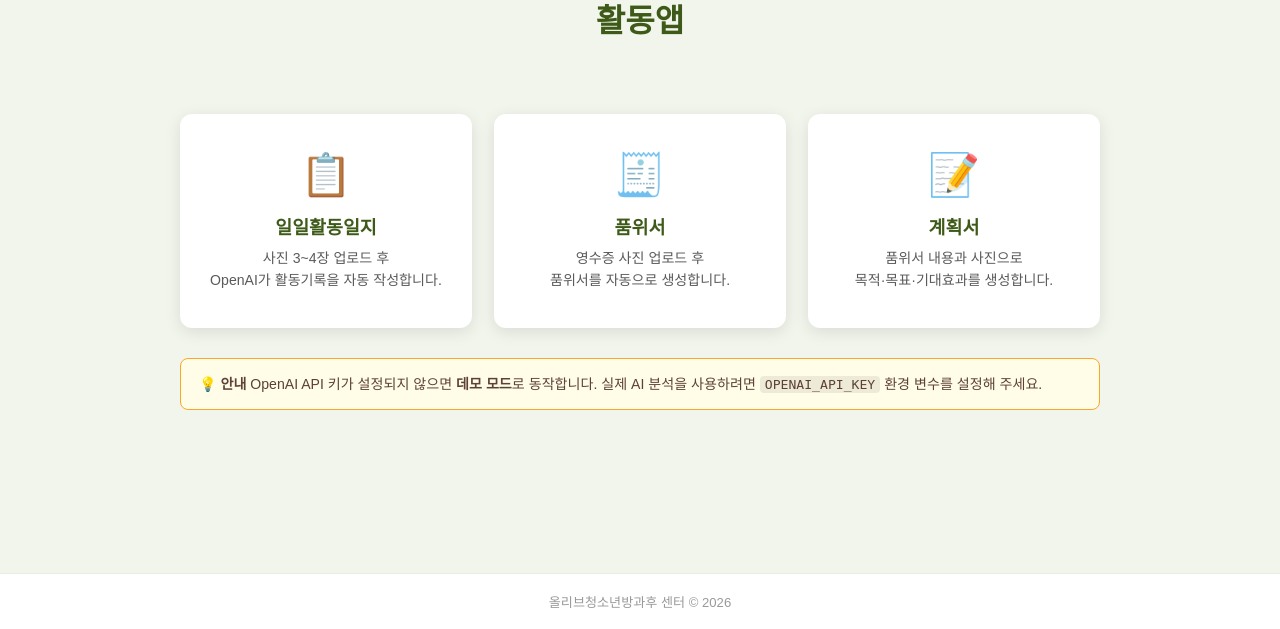
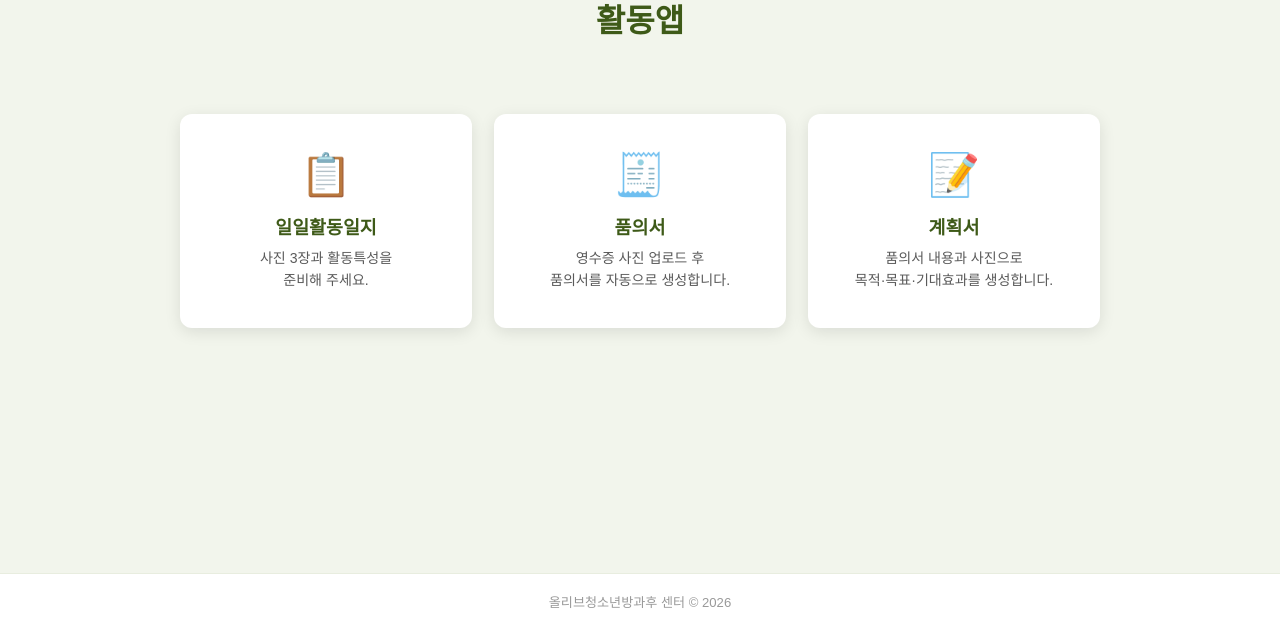
Before and after one commit to slitlamp2/olive-after-school-app, a Flask app: page / in a window 1280 px wide. Shown: the part 171-800 px from the top of the page. Run offline with Flask 3, Linux system fonts and the light colour scheme.

Commit message:
ui: 메인화면 품위서→품의서 명칭 변경, API 안내 삭제, 일일활동일지 설명 수정

```diff
--- a/app/templates/index.html
+++ b/app/templates/index.html
@@ -8,25 +8,20 @@
   <a href="/daily-log" class="menu-card">
     <span class="menu-icon">📋</span>
     <h2>일일활동일지</h2>
-    <p>사진 3~4장 업로드 후<br>OpenAI가 활동기록을 자동 작성합니다.</p>
+    <p>사진 3장과 활동특성을<br>준비해 주세요.</p>
   </a>
 
   <a href="/purchase-doc" class="menu-card">
     <span class="menu-icon">🧾</span>
-    <h2>품위서</h2>
-    <p>영수증 사진 업로드 후<br>품위서를 자동으로 생성합니다.</p>
+    <h2>품의서</h2>
+    <p>영수증 사진 업로드 후<br>품의서를 자동으로 생성합니다.</p>
   </a>
 
   <a href="/plan" class="menu-card">
     <span class="menu-icon">📝</span>
     <h2>계획서</h2>
-    <p>품위서 내용과 사진으로<br>목적·목표·기대효과를 생성합니다.</p>
+    <p>품의서 내용과 사진으로<br>목적·목표·기대효과를 생성합니다.</p>
   </a>
 </section>
 
-<div class="notice-box">
-  <strong>💡 안내</strong>
-  OpenAI API 키가 설정되지 않으면 <strong>데모 모드</strong>로 동작합니다.
-  실제 AI 분석을 사용하려면 <code>OPENAI_API_KEY</code> 환경 변수를 설정해 주세요.
-</div>
 {% endblock %}
```
